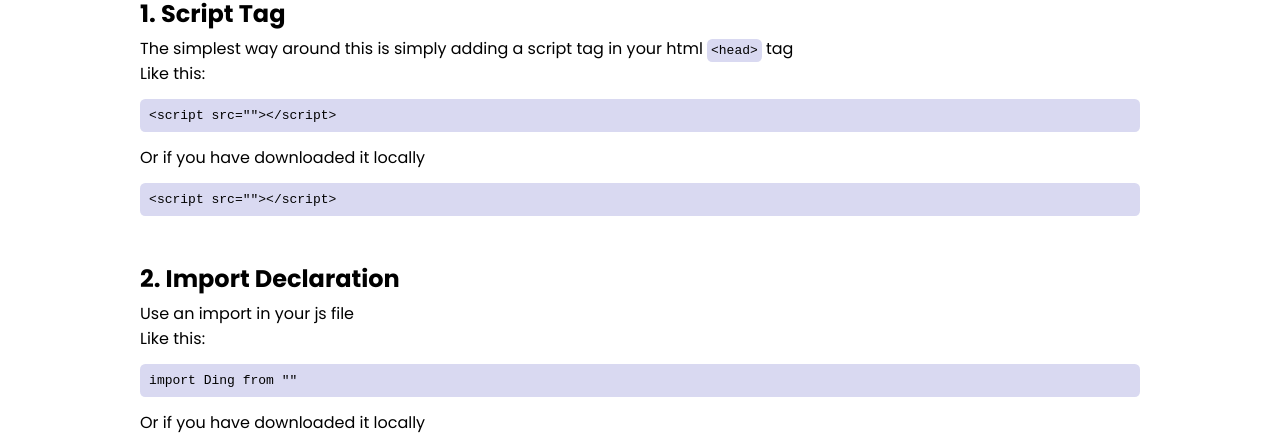
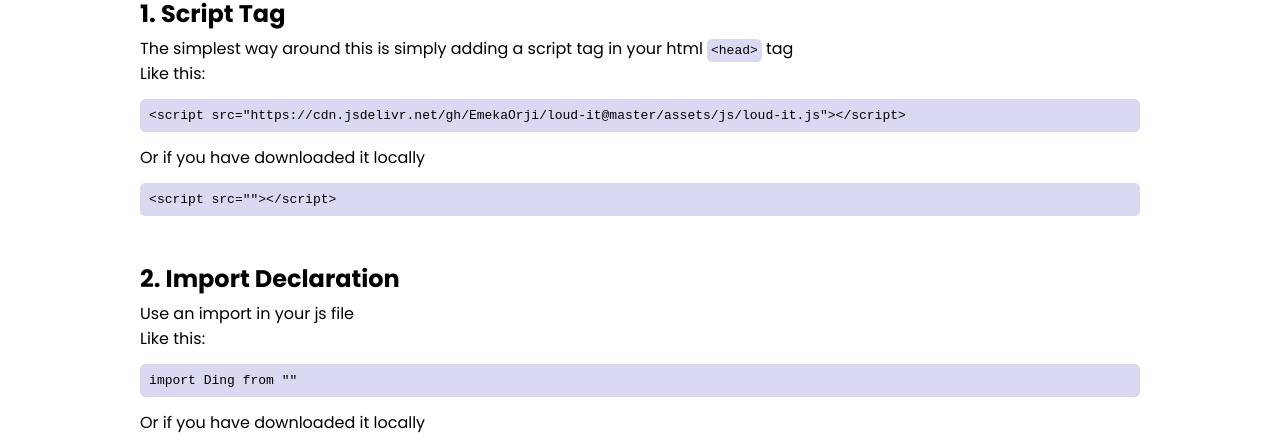
Before and after one commit to emekaorji/loud-it, a plain HTML site: page index.html in a window 1280 px wide. Shown: the part 319-764 px from the top of the page. Drawn offline with Linux system fonts and the light colour scheme.

Commit message:
added cdn

```diff
--- a/assets/css/style.css
+++ b/assets/css/style.css
@@ -92,19 +92,25 @@ blockquote h2::before {
   content: counter(section) '. ';
 }
 pre {
+  background-color: #44b3;
   overflow: hidden;
   border-radius: .4em;
+  padding-inline-start: .7em;
   margin-block: 1em;
 }
 code {
-  background-color: #44b3;
+  width: calc(100% - 30px);
   display: block;
-  padding-inline-start: .7em;
   padding-block: .7em;
   overflow: hidden;
   user-select: all;
+  overflow-x: scroll;
+}
+code::-webkit-scrollbar {
+  display: none;
 }
 p code {
+  background-color: #44b3;
   display: inline;
   padding: .3em;
   border-radius: .4em;
--- a/index.html
+++ b/index.html
@@ -36,7 +36,7 @@
         <div class="case__description">
           <p>The simplest way around this is simply adding a script tag in your html <code>&lt;head&gt;</code> tag</p>
           <p>Like this:</p>
-          <pre><code>&lt;script src=""&gt;&lt;/script&gt;</code></pre>
+          <pre><code>&lt;script src="https://cdn.jsdelivr.net/gh/EmekaOrji/loud-it@master/assets/js/loud-it.js"&gt;&lt;/script&gt;</code></pre>
           <p>Or if you have downloaded it locally</p>
           <pre><code>&lt;script src=""&gt;&lt;/script&gt;</code></pre>
         </div>
```
